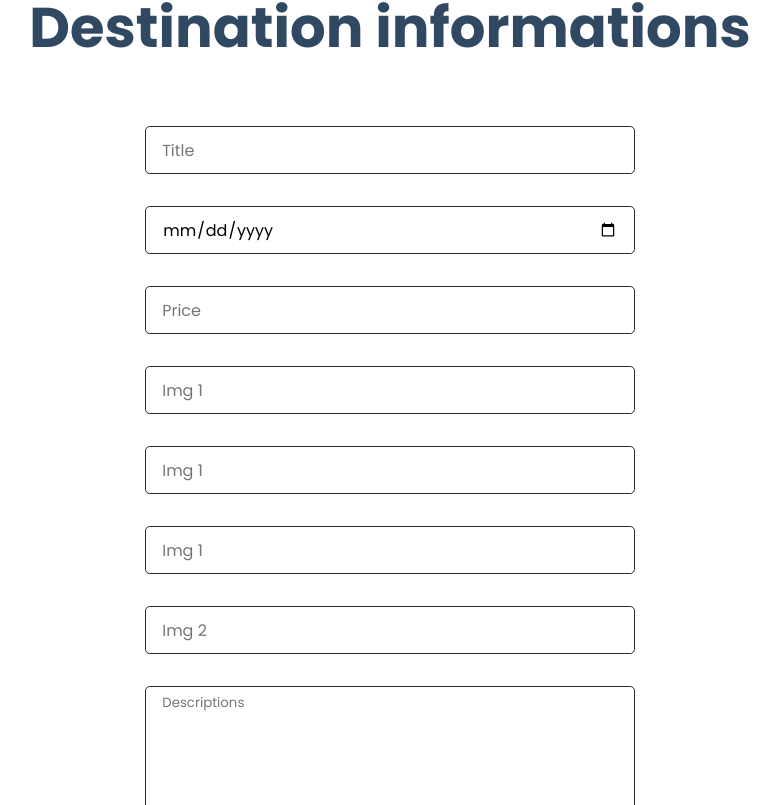
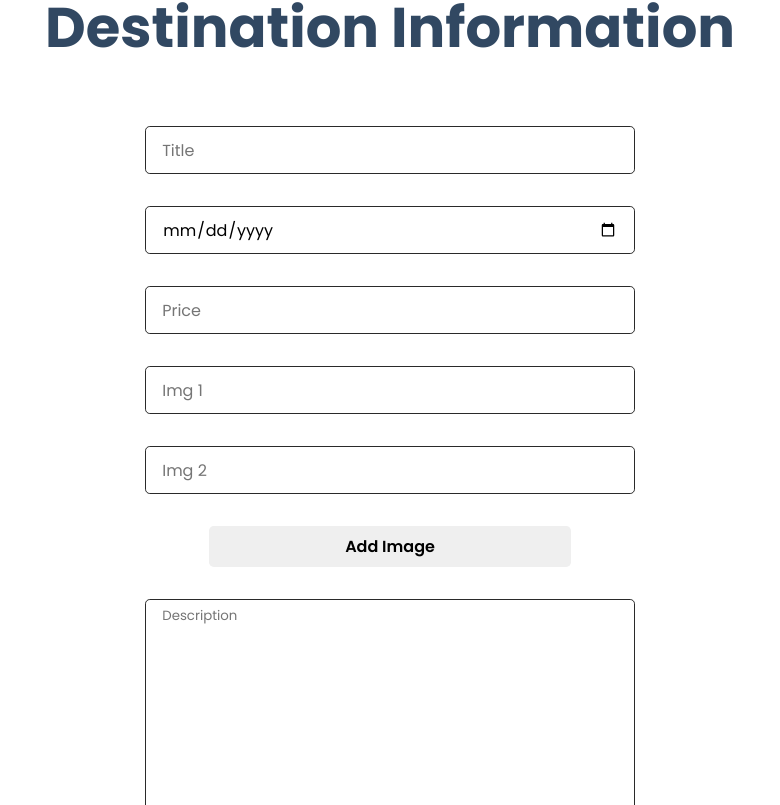
Before and after one commit to eminn-a/Travel-World, a React (Vite) app in the folder client/: page /create in a window 1280 px wide. Shown: the part 615-1420 px from the top of the page, without its empty margins (250-1030 px from the left). Built offline with nearby package versions, Linux system fonts and the light colour scheme.

Commit message:
Add img input dynamicli with custom hook

```diff
--- a/client/src/components/CreateDestination/CreateDestination.jsx
+++ b/client/src/components/CreateDestination/CreateDestination.jsx
@@ -6,11 +6,14 @@ import { yupResolver } from "@hookform/resolvers/yup";
 import styles from "./CreateDestinationStyles.module.css";
 import { createFormSchema } from "../../validations/formValidation";
 import * as destinationServices from "../../services/destinationServices";
-import { useMutation, useQueryClient } from "@tanstack/react-query";
+import { useMutation } from "@tanstack/react-query";
+import useImageInputs from "../../hooks/useImageInputs";
 
 const CreateDestination = () => {
+  const { imgCount, handleAddImage } = useImageInputs(2);
+
   const navigate = useNavigate();
-  const queryClient = useQueryClient();
+
   const {
     register,
     handleSubmit,
@@ -22,7 +25,6 @@ const CreateDestination = () => {
   const addDestinationMutation = useMutation({
     mutationFn: (data) => destinationServices.create(data),
     onSuccess: () => {
-      // queryClient.invalidateQueries(["destindations"]);
       navigate("/");
       toast.success("Successfully added new destination!");
     },
@@ -33,46 +35,50 @@ const CreateDestination = () => {
   });
 
   const onSubmit = async (data) => {
-    data.images = [data.img1, data.img2, data.img3, data.img4];
-    delete data.img1;
-    delete data.img2;
-    delete data.img3;
-    delete data.img4;
+    const images = [];
+    for (let i = 1; i <= imgCount; i++) {
+      if (data[`img${i}`]) {
+        images.push(data[`img${i}`]);
+      }
+      delete data[`img${i}`];
+    }
+    data.images = images;
 
     addDestinationMutation.mutate(data);
   };
 
   return (
     <div className={styles.formContainer}>
-      <h1 className={styles.title}>Destination informations</h1>
+      <h1 className={styles.title}>Destination Information</h1>
       <form onSubmit={handleSubmit(onSubmit)}>
         <input {...register("title")} type="text" placeholder="Title" />
         <input {...register("date")} type="date" placeholder="Date" />
         <input {...register("price")} type="number" placeholder="Price" />
-        <input {...register("img1")} type="text" placeholder="Img 1" />
-        <input {...register("img2")} type="text" placeholder="Img 1" />
-        <input {...register("img3")} type="text" placeholder="Img 1" />
-        <input {...register("img4")} type="text" placeholder="Img 2" />
+
+        {[...Array(imgCount)].map((_, index) => (
+          <input
+            key={index}
+            {...register(`img${index + 1}`)}
+            type="text"
+            placeholder={`Img ${index + 1}`}
+          />
+        ))}
+
+        <button type="button" onClick={handleAddImage}>
+          Add Image
+        </button>
+
         <textarea
-          name=""
           {...register("description")}
-          id=""
-          placeholder="Descriptions"
+          placeholder="Description"
           rows="10"
         ></textarea>
 
-        {/* <button disabled={isSubmitting}>
-          {isSubmitting ? "Sending..." : "Send message"}
-        </button> */}
+        <button type="submit">Create</button>
 
-        <button>Create</button>
-        <div>
-          {errors && (
-            <p className="errorMsg">
-              {errors[Object.keys(errors)[0]]?.message}
-            </p>
-          )}
-        </div>
+        {errors && (
+          <p className="errorMsg">{errors[Object.keys(errors)[0]]?.message}</p>
+        )}
       </form>
     </div>
   );
--- /dev/null
+++ b/client/src/hooks/useImageInputs.js
@@ -0,0 +1,16 @@
+import { useState } from "react";
+
+const useImageInputs = (initialCount) => {
+  const [imgCount, setImgCount] = useState(initialCount);
+
+  const handleAddImage = () => {
+    setImgCount((prevCount) => prevCount + 1);
+  };
+
+  return {
+    imgCount,
+    handleAddImage,
+  };
+};
+
+export default useImageInputs;
--- a/client/src/validations/formValidation.js
+++ b/client/src/validations/formValidation.js
@@ -14,5 +14,10 @@ export const createFormSchema = yup.object().shape({
     .required("Please provide plan cost.")
     .min(1, "Too little price")
     .max(5000, "Very costly price!"),
-  img1: yup.string().url().required("Please enter img1 at least"),
+  img1: yup.string().url().required("Please enter 2 images at least"),
+  img2: yup.string().url().required("Please enter 2 images at least"),
+  description: yup
+    .string()
+    .required("Description is missing")
+    .min(170, "Description must be 170 chars atleast"),
 });
```
